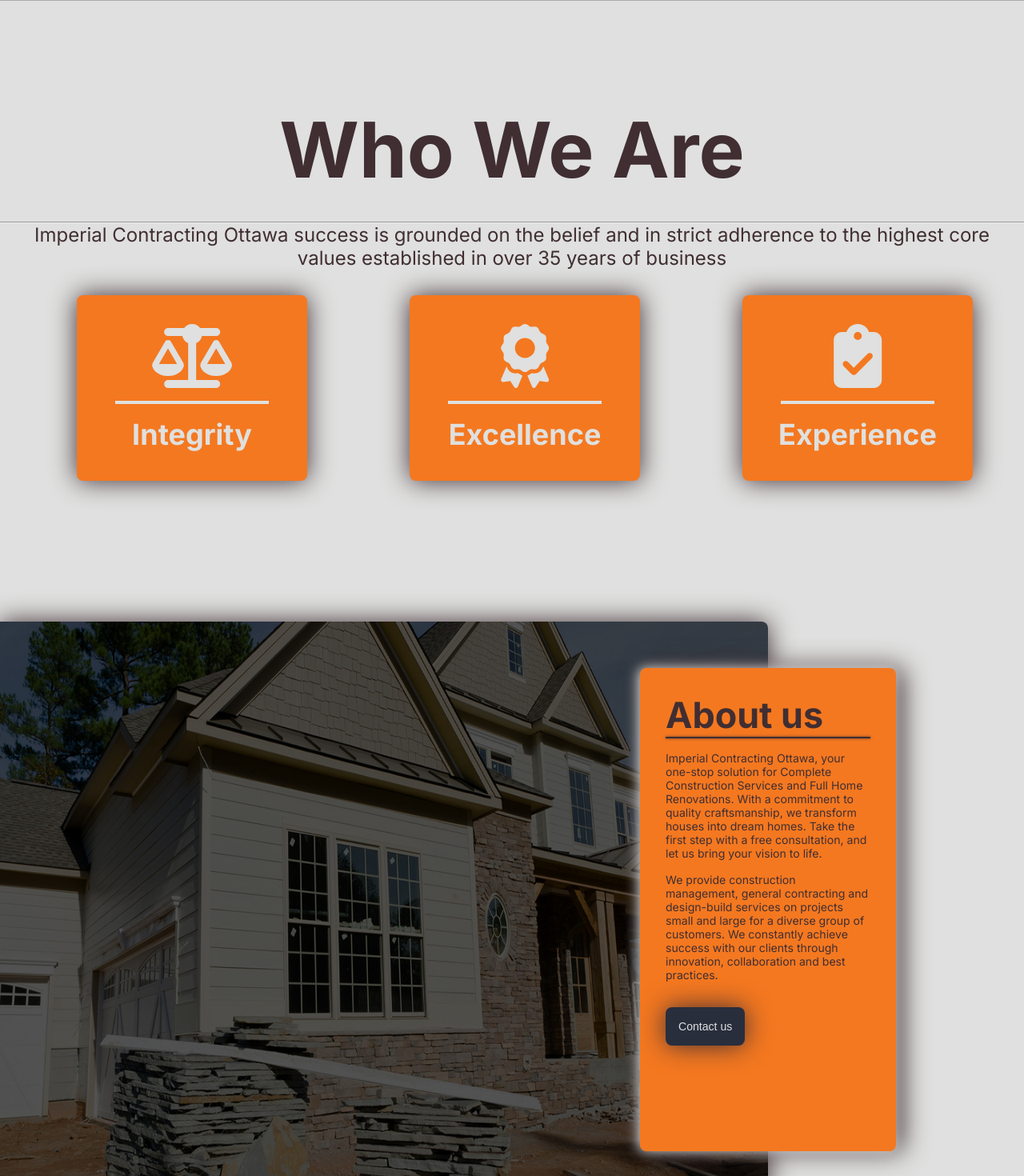
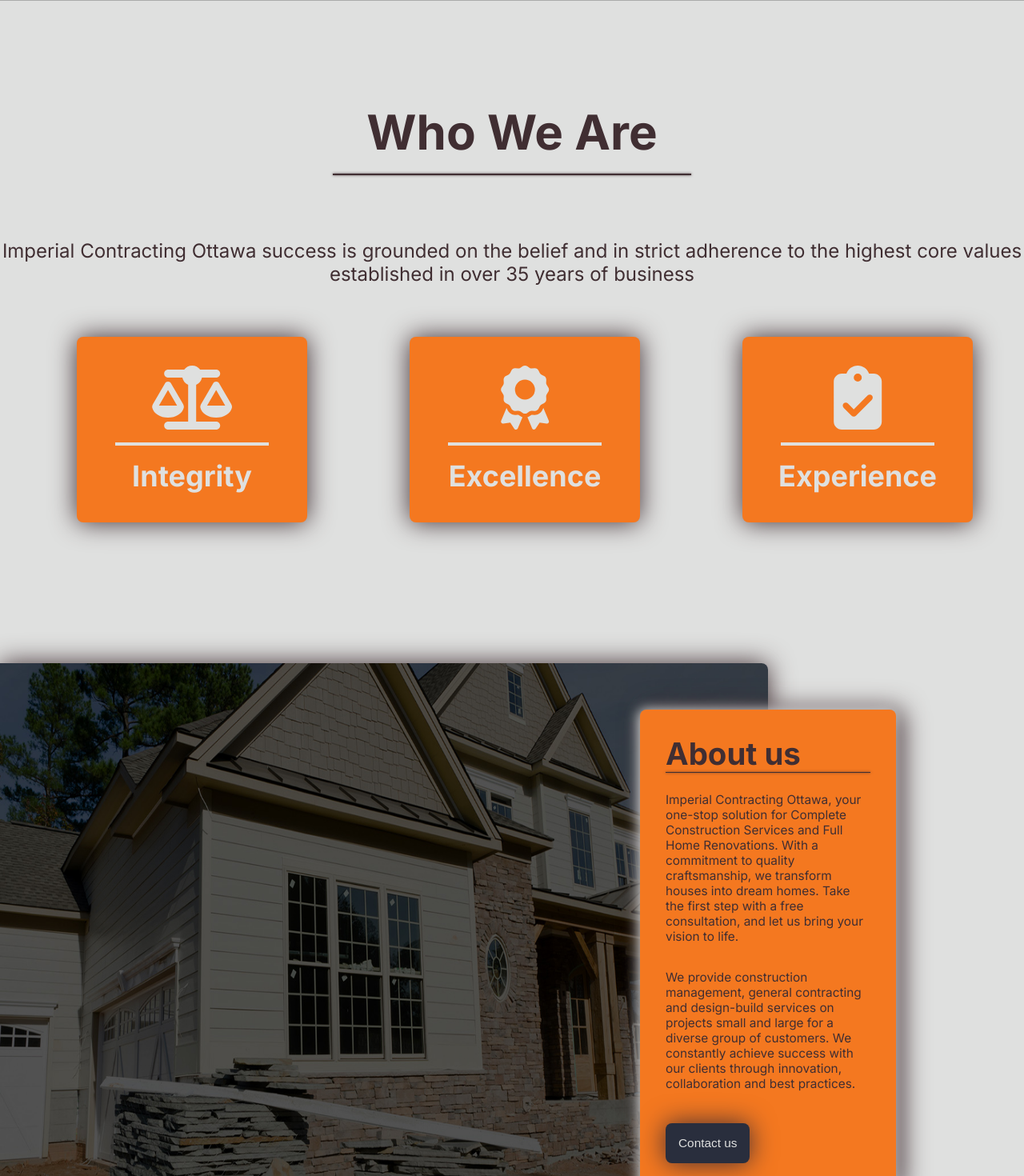
Before and after one commit to jacksonarsmith/next-contracting-website, a Next.js app: page / in a window 1280 px wide. Shown: the part 940-2410 px from the top of the page at 80% size. Built offline with nearby package versions, Linux system fonts and the light colour scheme; grey boxes are pictures that could not be loaded.

Commit message:
More style changes for prod.

```diff
--- a/src/app/components/contact/Contact.jsx
+++ b/src/app/components/contact/Contact.jsx
@@ -12,9 +12,9 @@
   }
 
   return (
-    <div>
+    <div className={styles.container}>
       <h2 className={styles.heading}>Contact Us</h2>
-      <div className={styles.line}></div>
+      <hr />
       <p className={styles.subheading}>
         We offer full home renovations to our clients. Whether you &apos; re looking to remodel your kitchen, bathroom, or any other part of your home, our experienced team is here to help. Contact us today to discuss your project and get a free consultation.
       </p>
--- a/src/app/components/contact/contact.module.css
+++ b/src/app/components/contact/contact.module.css
@@ -1,3 +1,12 @@
+.container hr {
+    height: 0.2vh;
+    width: 25vw;
+    background-color: var(--shadow);
+    box-shadow: 0 0 0.2rem var(--shadow);
+    margin: 1rem auto;
+    border: none;
+}
+
 .form {
     display: flex;
     flex-direction: column;
@@ -23,8 +32,6 @@
     width: 28vw;
 }
 
-
-
 .form textarea {
   width: 100%;
   height: 30vh; /* Adjust as needed */
@@ -33,7 +40,7 @@
   font-size: 18px;
   background-color: var(--primary-background-color);
   color: var(--primary-text-color);
-  border-style: none;
+  border: none;
   border-radius: 0.5rem;
   box-shadow: 0 0 2rem var(--shadow);
 }
@@ -45,7 +52,7 @@
   padding: 0.5rem;
   background-color: var(--primary-background-color);
   color: var(--primary-text-color);
-  border-style: none;
+  border: none;
   border-radius: 0.5rem;
   margin: 0 auto;
   box-shadow: 0 0 2rem var(--shadow);
@@ -71,16 +78,6 @@
   color: var(--secondary-text-color);
   transform: scale(1.1); /* Adjust as needed */
   transition: transform 0.3s ease; /* Smooth transition */
-}
-
-.line {
-  display: flex;
-  justify-content: center;
-  align-items: center;
-  height: 0.5vh;
-  width: 25vw;
-  background-color: var(--shadow);
-  margin: 0 auto;
 }
 
 .heading {
--- a/src/app/components/hero/hero.module.css
+++ b/src/app/components/hero/hero.module.css
@@ -8,7 +8,7 @@
 }
 
 .container h2 {
-    font-size: 3.5vw;
+    font-size: 3vw;
     font-weight: 700;
     color: var(--primary-primary-color);
 }
@@ -39,8 +39,8 @@
 }
 
 .block p {
-    padding: 0.5rem 0;
-    font-size: 1.1vw;
+    padding: 1rem 0;
+    font-size: 1.2vw;
 }
 
 .block hr {
@@ -59,7 +59,7 @@
     border-radius: 0.5rem;
     background-color: var(--primary-button-color);
     color: var(--primary-background-color);
-    font-size: 1.1vw;
+    font-size: 1.2vw;
     cursor: pointer;
     box-shadow: 0 0 2rem var(--shadow);
 }
--- a/src/app/components/services/Services.jsx
+++ b/src/app/components/services/Services.jsx
@@ -20,7 +20,6 @@
                 <br />
                 <div className={styles.services}>
                     <h2 className={styles.serviceTitle}>Full Home Renovations</h2>
-                    <hr />
                     <p>Elevate Your Vision with Our Comprehensive Design-Build Services: Unleashing the Power of 3D Design, Expert Material Selection, and Precision Architectural Construction Planning. Below are a list of services for full home renovations we offer:</p>
                     <div className={styles.list}>
                         <div className={styles.interior}>
--- a/src/app/components/services/services.module.css
+++ b/src/app/components/services/services.module.css
@@ -67,6 +67,7 @@
     width: 65vw;
     box-shadow: 0 0 32px var(--shadow);
     margin-top: 4rem;
+    padding: 0.5rem 2rem;
     border-radius: 0.5rem;
 }
 
@@ -150,13 +151,6 @@
 
 .imageContainer:hover .serviceName {
     opacity: 1;
-}
-
-.line {
-    height: 0.5vh;
-    width: 25vw;
-    background-color: var(--shadow);
-    margin-left: 2rem;
 }
 
 @media (max-width: 768px) {
--- a/src/app/components/values/values.module.css
+++ b/src/app/components/values/values.module.css
@@ -12,9 +12,22 @@
 }
 
 .section h2 {
-    font-size: 96px;
+    font-size: 60px;
     font-weight: 700px;
-    margin-bottom: 2rem;
+}
+
+.section hr {
+    height: 0.2vh;
+    width: 35vw;
+    background-color: var(--shadow);
+    box-shadow: 0 0 0.2rem var(--shadow);
+    margin: 1rem auto 3rem auto;
+    border: none;
+
+}
+
+.section label {
+    margin: 2rem auto;
 }
 
 .flip_card_back p {
@@ -25,10 +38,6 @@
     font-size: 36px;
     font-weight: 700px;
     color: var(--primary-background-color);
-}
-
-.section hr {
-    width: 100vw;
 }
 
 .line_light {
```
